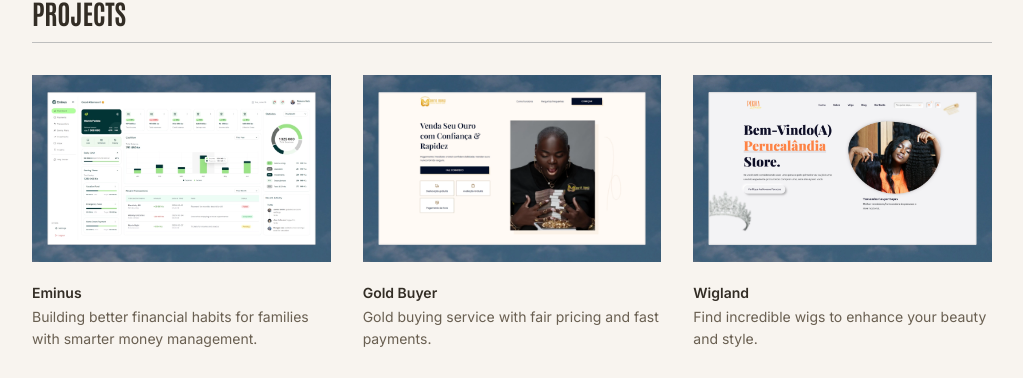
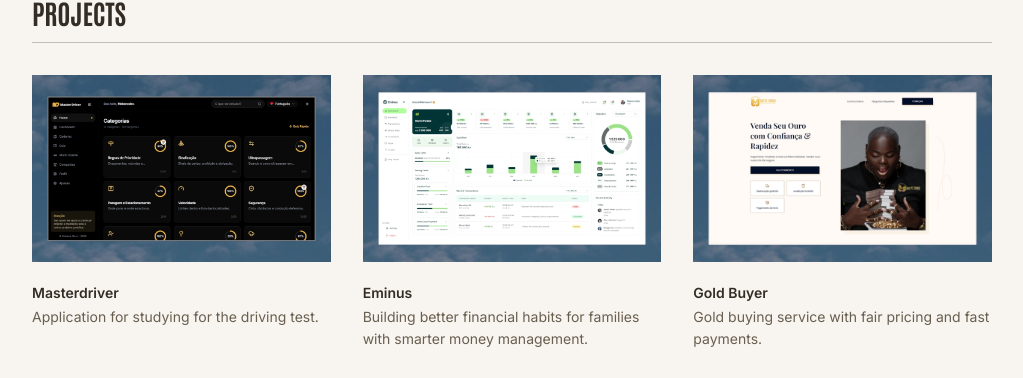
Before and after one commit to makeneto/makenedev, a React (Vite) app: page /work in a window 1280 px wide. Shown: the part 492-870 px from the top of the page, without its empty margins (128-1151 px from the left). Built offline with nearby package versions, Linux system fonts and the light colour scheme; a web font is replaced by a local one.

Commit message:
Add 'Masterdriver' to works showcase
Added a new showcase item 'Masterdriver' with details.

```diff
--- a/src/data/works.ts
+++ b/src/data/works.ts
@@ -1,6 +1,14 @@
 import type { ShowcaseItem } from "../interfaces/showcase"
 
 export const works: ShowcaseItem[] = [
+  {
+    id: 109,
+    title: "Masterdriver",
+    description: "Application for studying for the driving test.",
+    imageUrl: "/assets/work-cover9.webp",
+    href: "https://masterdriver.vercel.app",
+    date: "2026-08-03",
+  },
   {
     id: 108,
     title: "Eminus",
```
